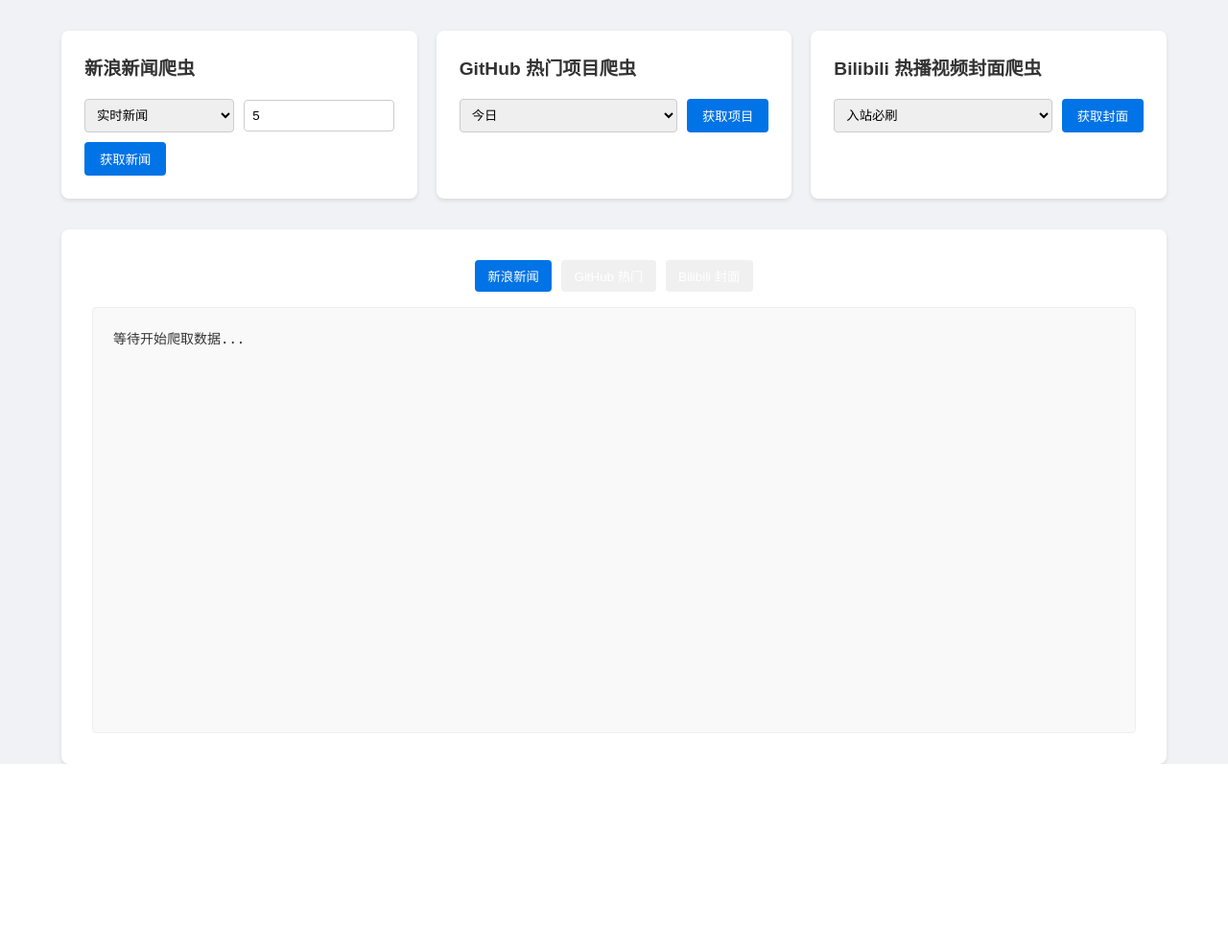
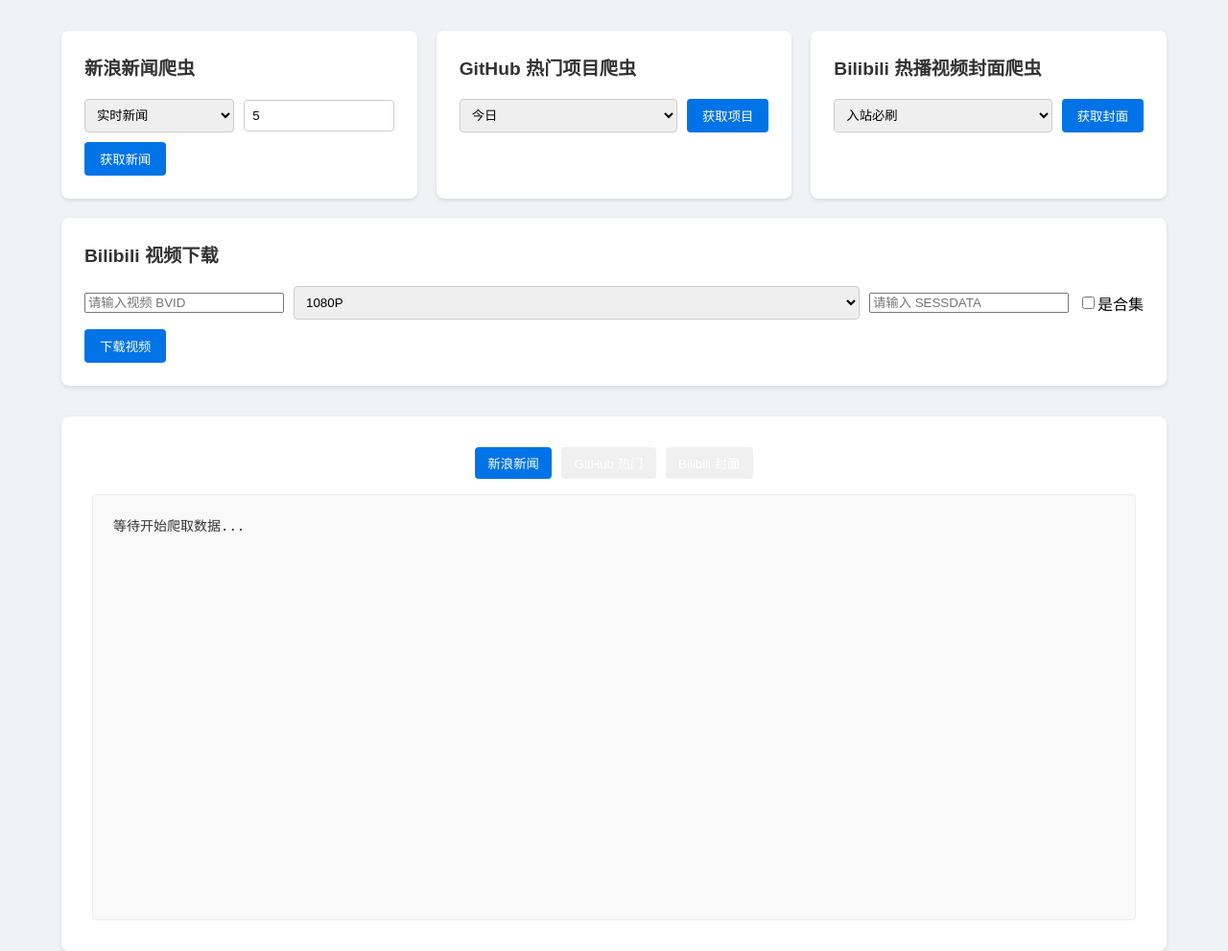
Before and after one commit to feifei912/pythonCrawler, a Flask app: page / in a window 1280 px wide. Shown: the part 78-1069 px from the top of the page at 96% size. Before the commit the page ends 874 px from the top, so only its background shows below. Run offline with Flask 3, Linux system fonts and the light colour scheme.

Commit message:
进行前端下载bili视频的调试

```diff
--- a/pythonCrawler/app.py
+++ b/pythonCrawler/app.py
@@ -5,6 +5,7 @@
 from sina_news_fetcher import SinaNewsFetcher
 from github_trending_fetcher import GitHubTrendingFetcher, TRENDING_URLS
 from bilibili_covers_fetcher import BilibiliCoversFetcher
+from bilidownload import BiliVideoDownloader
 
 app = Flask(__name__, template_folder='templates')
 
@@ -46,6 +47,41 @@
     driver.quit()
     return video_data
 
+@app.route('/run_bili_download', methods=['POST'])
+def run_bili_download():
+    data = request.json
+    bvid = data.get('bvid', '').strip()
+    quality = data.get('quality', '80')
+    sess_data = data.get('sessData', '')
+    is_collection = data.get('isCollection', False)
+    start_page = data.get('startPage', 1)
+    end_page = data.get('endPage', 1)
+
+    if not bvid:
+        return jsonify({'message': 'BVID 为空，请检查输入'}), 400
+    if not sess_data:
+        return jsonify({'message': 'SESSDATA 为空，无法下载'}), 400
+
+    downloader = BiliVideoDownloader()
+    # 通过 Video 类或者直接设置 downloader 的 cookie
+    # downloader.set_cookie(sess_data)  # 如果你在类里有类似的方法，请相应修改
+
+    # 这里仅作示例，具体调用方式与你的 bilidownload.py 结构相关
+    try:
+        if is_collection:
+            # 批量下载：从 start_page 到 end_page
+            for page_idx in range(start_page, end_page + 1):
+                downloader.download_video(bvid, directory='DownloadedVideos', quality=quality, pages=page_idx)
+            message = f"合集下载完成：从第 {start_page} 集到第 {end_page} 集"
+        else:
+            # 单个下载
+            downloader.download_video(bvid, directory='DownloadedVideos', quality=quality, pages=1)
+            message = "单视频下载完成"
+    except Exception as e:
+        return jsonify({'message': f'下载出现错误: {e}'}), 500
+
+    return jsonify({'message': message})
+
 @app.route('/run_crawler', methods=['POST'])
 def run_crawler():
     data = request.json
--- a/pythonCrawler/templates/index.html
+++ b/pythonCrawler/templates/index.html
@@ -1,12 +1,13 @@
 <!DOCTYPE html>
 <html lang="zh-CN">
+
 <head>
   <meta charset="UTF-8" />
-  <meta name="viewport" content="width=device-width, initial-scale=1.0"/>
+  <meta name="viewport" content="width=device-width, initial-scale=1.0" />
 
   <!-- 网页标题与 Favicon -->
   <title>pythonCrawler</title>
-  <link rel="icon" href="{{ url_for('static', filename='favicon.ico') }}" type="image/x-icon"/>
+  <link rel="icon" href="{{ url_for('static', filename='favicon.ico') }}" type="image/x-icon" />
 
   <!-- 引入 Chart.js -->
   <script src="https://cdn.jsdelivr.net/npm/chart.js"></script>
@@ -17,12 +18,14 @@
         forced-color-adjust: none;
       }
     }
+
     body {
       margin: 0;
       padding: 0;
       font-family: "Microsoft YaHei", Arial, sans-serif;
       background: #f0f2f5;
     }
+
     header {
       background-color: #0073e6;
       color: #fff;
@@ -30,8 +33,17 @@
       text-align: center;
       margin-bottom: 2em;
     }
-    h1 { margin: 0; }
-    .container { width: 90%; max-width: 1200px; margin: 0 auto; }
+
+    h1 {
+      margin: 0;
+    }
+
+    .container {
+      width: 90%;
+      max-width: 1200px;
+      margin: 0 auto;
+    }
+
     .controls-container {
       display: flex;
       justify-content: space-between;
@@ -39,33 +51,39 @@
       margin-bottom: 2em;
       flex-wrap: wrap;
     }
+
     .control-group {
       flex: 1;
       min-width: 300px;
       background: #fff;
       padding: 1.5em;
       border-radius: 8px;
-      box-shadow: 0 2px 4px rgba(0,0,0,0.1);
+      box-shadow: 0 2px 4px rgba(0, 0, 0, 0.1);
     }
+
     .control-group h2 {
       margin-top: 0;
       margin-bottom: 1em;
       font-size: 1.2em;
       color: #333;
     }
+
     .control-inputs {
       display: flex;
       gap: 10px;
       align-items: center;
       flex-wrap: wrap;
     }
-    select, input[type="number"] {
+
+    select,
+    input[type="number"] {
       padding: 0.6em;
       border: 1px solid #ccc;
       border-radius: 4px;
       flex: 1;
       min-width: 100px;
     }
+
     button {
       background-color: #0073e6;
       color: #fff;
@@ -76,16 +94,19 @@
       white-space: nowrap;
       transition: background-color 0.3s;
     }
+
     button:hover {
       background-color: #005bb5;
     }
+
     .output-section {
       background: #fff;
       padding: 2em;
       border-radius: 8px;
-      box-shadow: 0 2px 4px rgba(0,0,0,0.1);
+      box-shadow: 0 2px 4px rgba(0, 0, 0, 0.1);
       position: relative;
     }
+
     .output-area {
       margin-top: 1em;
       padding: 1.5em;
@@ -102,6 +123,7 @@
       line-height: 1.6;
       color: #333;
     }
+
     .tab-buttons {
       margin-bottom: 1em;
       display: flex;
@@ -109,6 +131,7 @@
       flex-wrap: wrap;
       justify-content: center;
     }
+
     .tab-button {
       padding: 0.5em 1em;
       background-color: #f0f0f0;
@@ -117,10 +140,12 @@
       cursor: pointer;
       transition: all 0.3s;
     }
+
     .tab-button.active {
       background-color: #0073e6;
       color: white;
     }
+
     .chart-toggle {
       position: absolute;
       top: 10px;
@@ -128,6 +153,7 @@
       display: flex;
       gap: 5px;
     }
+
     .chart-toggle button {
       padding: 0.3em 0.6em;
       background-color: #fff;
@@ -136,18 +162,22 @@
       cursor: pointer;
       transition: background-color 0.3s;
     }
+
     .chart-toggle button:hover {
       background-color: #f0f0f0;
     }
+
     .chart-toggle button.active {
       background-color: #0073e6;
       color: white;
     }
+
     /* 响应式设计 */
     @media (max-width: 768px) {
       .control-group {
         min-width: 100%;
       }
+
       .controls-container {
         flex-direction: column;
       }
@@ -275,7 +305,7 @@
             y: {
               beginAtZero: true,
               ticks: {
-                        callback: function(value) {
+                callback: function (value) {
                   if (value >= 100000000) {
                     return (value / 100000000).toFixed(1) + '亿';
                   }
@@ -326,7 +356,7 @@
             y: {
               beginAtZero: true,
               ticks: {
-                        callback: function(value) {
+                callback: function (value) {
                   return value;
                 }
               }
@@ -382,10 +412,69 @@
       buttons.forEach(button => button.classList.remove('active'));
       document.querySelector(`.chart-toggle button[onclick="toggleChart('${type}')"]`).classList.add('active');
     }
+    // 页面加载时自动填充 SESSDATA（若 localStorage 中已存储）
+    window.addEventListener('load', () => {
+      const savedSessData = localStorage.getItem('bili_sessdata');
+      if (savedSessData) {
+        document.getElementById('sessdata-input').value = savedSessData;
+      }
+    });
+
+    // 当用户输入时，自动存储到 localStorage
+    function storeCookie() {
+      const sessData = document.getElementById('sessdata-input').value;
+      localStorage.setItem('bili_sessdata', sessData);
+    }
+
+    // 根据是否为合集显示或隐藏输入框
+    function toggleCollectionInputs() {
+      const isCollection = document.getElementById('is-collection').checked;
+      const collectionRange = document.getElementById('collection-range');
+      collectionRange.style.display = isCollection ? 'flex' : 'none';
+    }
+
+    // 点击“下载视频”触发
+    async function downloadBiliVideo() {
+      const bvid = document.getElementById('bvid-input').value.trim();
+      const quality = document.getElementById('video-quality').value;
+      const sessData = document.getElementById('sessdata-input').value.trim();
+      const isCollection = document.getElementById('is-collection').checked;
+      let startPage = 1, endPage = 1;
+      if (isCollection) {
+        startPage = Number(document.getElementById('start-page').value) || 1;
+        endPage = Number(document.getElementById('end-page').value) || 1;
+      }
+
+      const outputContent = document.getElementById('output-content');
+      setActiveTab('bili-download'); // 与原先 tab 切换逻辑一致即可
+      outputContent.innerHTML = "开始下载 Bilibili 视频...\n";
+
+      // 请求后端
+      try {
+        const response = await fetch('/run_bili_download', {
+          method: 'POST',
+          headers: { 'Content-Type': 'application/json' },
+          body: JSON.stringify({
+            bvid,
+            quality,
+            sessData,
+            isCollection,
+            startPage,
+            endPage
+          })
+        });
+        const result = await response.json();
+        outputContent.innerHTML += result.message + "\n";
+      } catch (err) {
+        outputContent.innerHTML += "下载异常：" + err + "\n";
+      }
+    }
+
   </script>
 
 
 </head>
+
 <body>
   <header>
     <h1>pythonCrawler - 爬虫演示</h1>
@@ -401,7 +490,7 @@
             <option value="realtime">实时新闻</option>
             <option value="trending">热门新闻</option>
           </select>
-          <input type="number" id="sina-pages" placeholder="页数" value="5" min="1" max="20" style="width: 80px"/>
+          <input type="number" id="sina-pages" placeholder="页数" value="5" min="1" max="20" style="width: 80px" />
           <button onclick="runCrawler('sina')">获取新闻</button>
         </div>
       </div>
@@ -430,6 +519,44 @@
           <button onclick="runCrawler('bilibili')">获取封面</button>
         </div>
       </div>
+
+      <!-- Bilibili 视频下载功能模块 -->
+      <div class="control-group">
+        <h2>Bilibili 视频下载</h2>
+        <div class="control-inputs">
+          <!-- BVID 输入框 -->
+          <input type="text" id="bvid-input" placeholder="请输入视频 BVID" style="min-width:200px;" />
+
+          <!-- 清晰度下拉框 -->
+          <select id="video-quality">
+            <option value="80" selected>1080P</option>
+            <option value="64">720P</option>
+            <option value="32">480P</option>
+            <option value="16">360P</option>
+          </select>
+
+          <!-- 记录 SESSDATA Cookie -->
+          <input type="text" id="sessdata-input" placeholder="请输入 SESSDATA" style="min-width:200px;"
+            oninput="storeCookie()" />
+
+          <!-- 是否是合集 -->
+          <label style="display:flex; align-items:center;">
+            <input type="checkbox" id="is-collection" onchange="toggleCollectionInputs()" />
+            <span>是合集</span>
+          </label>
+        </div>
+
+        <!-- 合集范围输入框，默认隐藏，通过 JS 控制显示 -->
+        <div class="control-inputs" id="collection-range" style="margin-top:10px; display:none;">
+          <input type="number" id="start-page" placeholder="起始视频页" />
+          <input type="number" id="end-page" placeholder="终止视频页" />
+        </div>
+
+        <!-- 下载按钮 -->
+        <div style="margin-top:10px;">
+          <button onclick="downloadBiliVideo()">下载视频</button>
+        </div>
+      </div>
     </div>
 
     <!-- 统一输出区域 -->
@@ -438,7 +565,9 @@
         <button class="tab-button active" data-crawler="sina">新浪新闻</button>
         <button class="tab-button" data-crawler="github">GitHub 热门</button>
         <button class="tab-button" data-crawler="bilibili">Bilibili 封面</button>
+
       </div>
+
       <div id="output-content" class="output-area">等待开始爬取数据...</div>
       <div class="chart-toggle" style="display: none;">
         <button class="active" onclick="toggleChart('totalStars')">总星标数</button>
@@ -447,4 +576,5 @@
     </div>
   </div>
 </body>
+
 </html>
```
Lines whose indentation alone changed are shown as unchanged.
